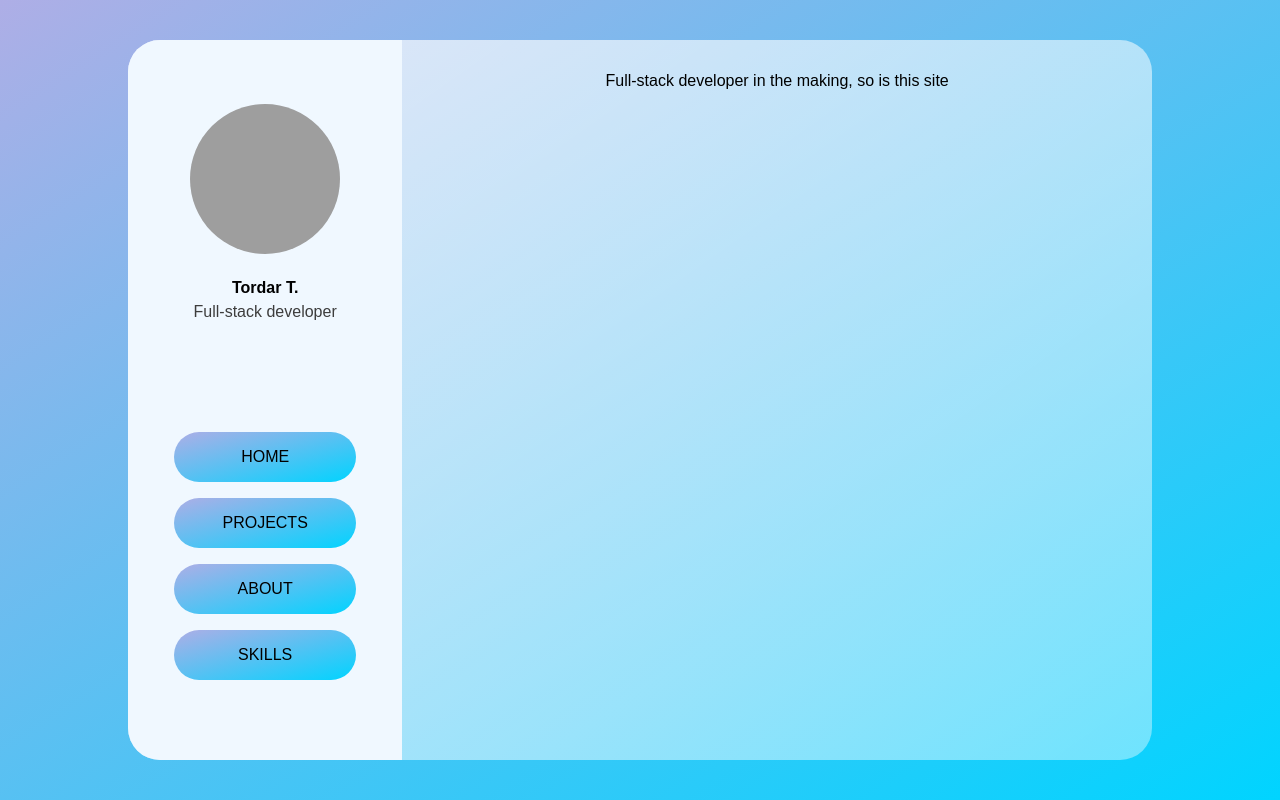
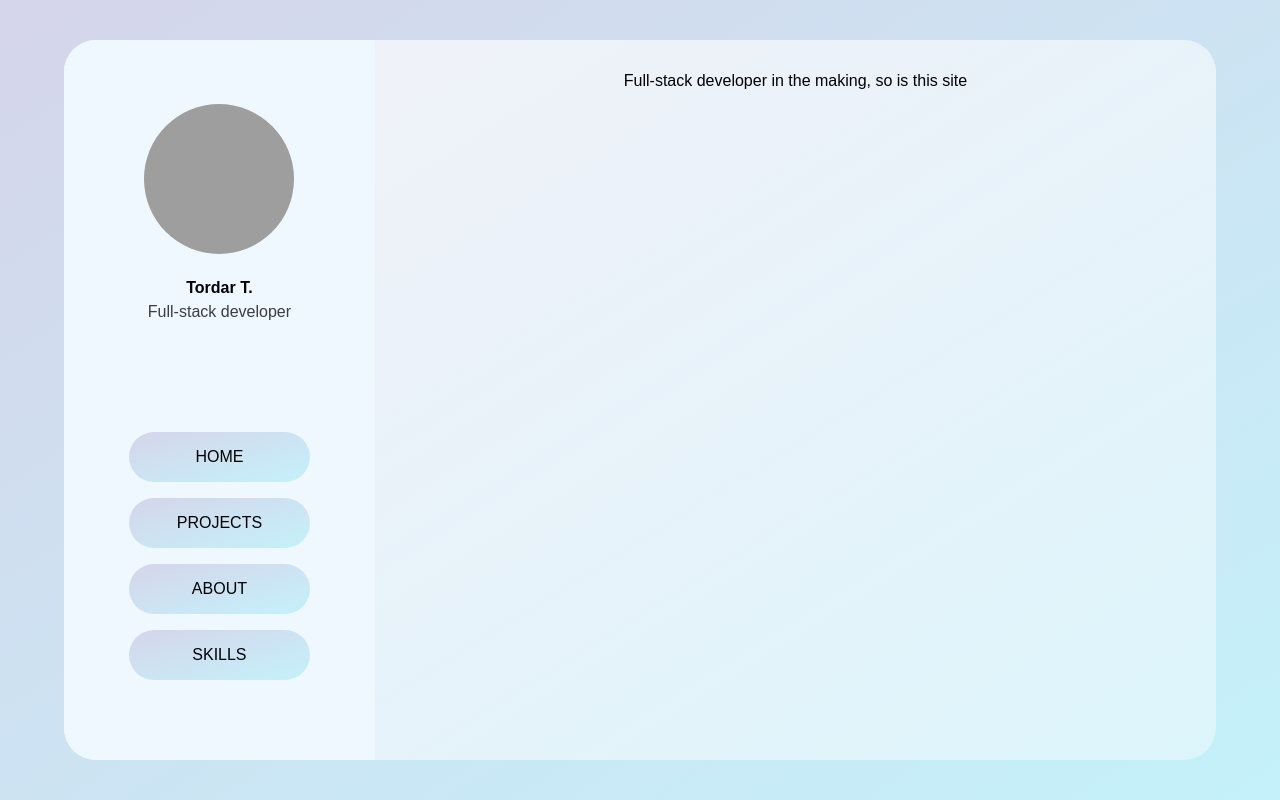
Before and after one commit to tordar/portfolio-nxt, a Next.js app: page / in a window 1280 px wide. Built offline with nearby package versions, Linux system fonts and the light colour scheme; grey boxes are pictures that could not be loaded.

Commit message:
layout style change

```diff
--- a/pages/projects/index.js
+++ b/pages/projects/index.js
@@ -14,7 +14,6 @@ export async function getStaticProps({ params }){
 }
 
 export default function Projects({ projects }) {
-    console.log(projects)
 
   return (
     <div>
@@ -29,6 +28,8 @@ export default function Projects({ projects }) {
               key={project.id}
               title={project.header}
               info={project.info}
+              github={project.github}
+              link={project.link}
             />
         ))}
         </div>
--- a/styles/Layout.module.css
+++ b/styles/Layout.module.css
@@ -3,7 +3,7 @@
         display: flex;
         align-items: center;
         justify-content: center;
-        background: linear-gradient(to right bottom, rgb(174, 174, 230) 0%, rgba(0,212,255,1) 100%);
+        background: linear-gradient(to right bottom, rgb(213, 213, 235) 0%, rgb(196, 241, 250) 100%);
         font-family: "Poppins", sans-serif;
         flex-direction: column;
 }
@@ -12,7 +12,7 @@
         background: rgb(2,0,36);
         background: linear-gradient(to right bottom, rgba(255, 255, 255, 0.7) 0%, rgba(255, 255, 255, 0.4) 100%);
         min-height: 90vh;
-        width: 80%;
+        width: 90%;
         border-radius: 2rem;
         display: flex;
 }
@@ -54,11 +54,11 @@ color: rgb(61, 61, 61);
     border-radius: 2rem;
     color: black;
     background: rgb(2,0,36);
-    background: linear-gradient(to right bottom, rgb(174, 174, 230) 0%, rgba(0,212,255,1) 100%);
+    background: linear-gradient(to right bottom, rgb(213, 213, 235) 0%, rgb(196, 241, 250) 100%);
   }
 
   .link:hover{
-    background: linear-gradient(to right bottom, rgb(202, 202, 255) 0%, rgb(120, 233, 255) 100%);
+    background: linear-gradient(to right bottom, rgb(220, 220, 252) 0%, rgb(207, 243, 250) 100%);
   }
 
 .app{
--- a/styles/Tile.module.css
+++ b/styles/Tile.module.css
@@ -1,11 +1,12 @@
 .tileDiv{
-    background: linear-gradient(to right bottom, rgb(174, 174, 230) 0%, rgba(0,212,255,1) 100%);
+    background: linear-gradient(to right bottom, rgb(213, 213, 235) 0%, rgb(196, 241, 250) 100%);
     display: grid;
     align-items: center;
     justify-items: center;
     height: 180px;
     box-shadow: 6px 6px 6px rgba(155, 172, 207, 0.212);
     padding: 15px;
+    border-radius: 5px;
 }
 
 .tileDiv:hover{
--- a/styles/globals.css
+++ b/styles/globals.css
@@ -19,7 +19,7 @@ a {
   position: relative;
   top: 30px;
   display: grid;
-  grid-template-columns: repeat(auto-fit, minmax(200px, 1fr));
+  grid-template-columns: repeat(auto-fit, minmax(220px, 1fr));
   grid-gap: 15px 15px;
 }
 
```
Also changed, not shown: components/Card.js (+6 -3 lines).
